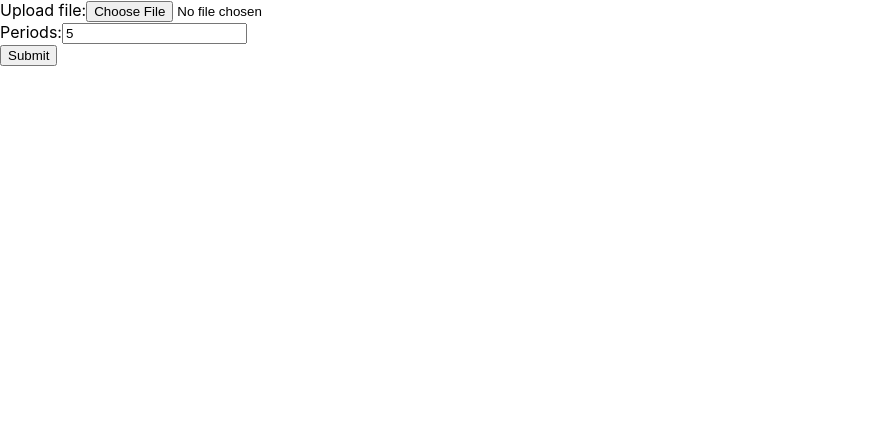
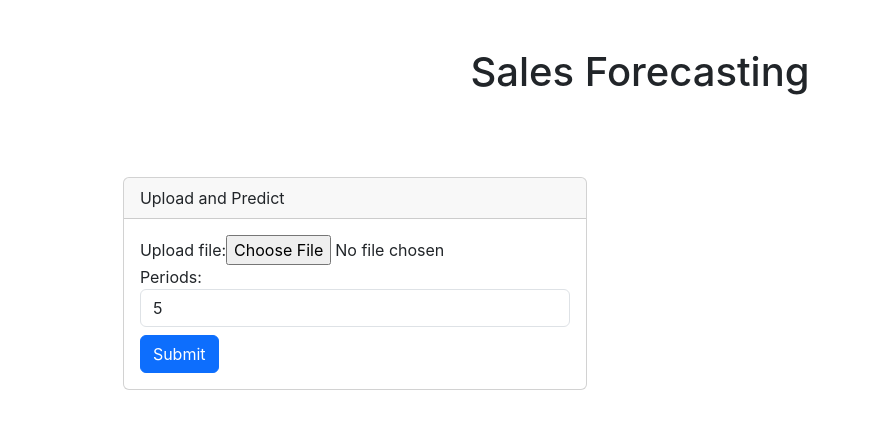
Before and after one commit to KhawajaAbdullah2000/LuckyMotosFrontend, a React (Create React App) app: page / in a window 1280 px wide. Shown: the top 428 px of the page, without its empty margins (0-870 px from the left). Built offline with nearby package versions, Linux system fonts and the light colour scheme.

Commit message:
done till showing table data on frontend

```diff
--- a/public/index.html
+++ b/public/index.html
@@ -5,6 +5,7 @@
     <link rel="icon" href="%PUBLIC_URL%/favicon.ico" />
     <meta name="viewport" content="width=device-width, initial-scale=1" />
     <meta name="theme-color" content="#000000" />
+    <link href="https://cdn.jsdelivr.net/npm/bootstrap@5.3.3/dist/css/bootstrap.min.css" rel="stylesheet" integrity="sha384-QWTKZyjpPEjISv5WaRU9OFeRpok6YctnYmDr5pNlyT2bRjXh0JMhjY6hW+ALEwIH" crossorigin="anonymous">
     <meta
       name="description"
       content="Web site created using create-react-app"
@@ -39,5 +40,7 @@
       To begin the development, run `npm start` or `yarn start`.
       To create a production bundle, use `npm run build` or `yarn build`.
     -->
+    <script src="https://cdn.jsdelivr.net/npm/@popperjs/core@2.11.8/dist/umd/popper.min.js" integrity="sha384-I7E8VVD/ismYTF4hNIPjVp/Zjvgyol6VFvRkX/vR+Vc4jQkC+hVqc2pM8ODewa9r" crossorigin="anonymous"></script>
+    <script src="https://cdn.jsdelivr.net/npm/bootstrap@5.3.3/dist/js/bootstrap.min.js" integrity="sha384-0pUGZvbkm6XF6gxjEnlmuGrJXVbNuzT9qBBavbLwCsOGabYfZo0T0to5eqruptLy" crossorigin="anonymous"></script>
   </body>
 </html>
--- a/src/App.css
+++ b/src/App.css
@@ -1,67 +1,16 @@
-body {
-  font-family: Arial, sans-serif;
-  background-color: #f4f4f9;
+
+.center-content {
   display: flex;
-  justify-content: center;
-  height: 100vh;
-  margin: 0;
+  flex-direction: column;
+  align-items: center; /* Centers horizontally */
+  height: 50vh; /* Takes at least the full height of the viewport */
+ margin-top: 5%;
+}
+.scrollable-table {
+  height: 50vh;
+  overflow-y: auto; /* Adds vertical scroll */
 }
 
-.container {
-  margin-top: 20%;
-  background-color: #fff;
-  padding: 20px;
-  border-radius: 8px;
-  box-shadow: 0 0 10px rgba(0, 0, 0, 0.1);
-  max-width: 400px;
-  width: 100%;
-  text-align: center;
+.full-width-table .table {
+  width: 70%;  /* Ensures the table stretches to the full width of its container */
 }
-
-h1 {
-  margin-bottom: 20px;
-  color: #333;
-}
-
-.form {
-  display: flex;
-  flex-direction: column;
-}
-
-.form-group {
-  margin-bottom: 15px;
-  text-align: left;
-}
-
-label {
-  display: block;
-  margin-bottom: 5px;
-  color: #333;
-}
-
-input {
-  width: 100%;
-  padding: 10px;
-  border: 1px solid #ccc;
-  border-radius: 4px;
-  box-sizing: border-box;
-}
-
-button {
-  width: 100%;
-  padding: 10px;
-  background-color: #007bff;
-  color: #fff;
-  border: none;
-  border-radius: 4px;
-  cursor: pointer;
-  font-size: 16px;
-}
-
-button:disabled {
-  background-color: #cccccc;
-}
-
-button:hover:not(:disabled) {
-  background-color: #0056b3;
-}
--- a/src/App.js
+++ b/src/App.js
@@ -1,5 +1,6 @@
 import React, { useState } from 'react';
 import axios from 'axios';
+import './App.css'; // Ensure the CSS is imported
 
 function App() {
     const [file, setFile] = useState(null);
@@ -11,7 +12,7 @@ function App() {
     };
 
     const handlePeriodChange = (event) => {
-        setPeriods(event.target.value);
+        setPeriods(parseInt(event.target.value, 10)); // Ensure it's an integer
     };
 
     const handleSubmit = async (event) => {
@@ -34,34 +35,57 @@ function App() {
     };
 
     // Convert the yhat1 object to an array of values
-    const yhat1Values = result ? Object.values(result.yhat1) : [];
+    const yhat1Values = result ? Object.values(result.yhat1).map(value => value.toFixed(2)) : [];
+    const dates = result ? Object.values(result.ds).map(date => date.split(" ").slice(0, 4).join(" ")) : [];
 
     return (
-        <div>
-            <form onSubmit={handleSubmit}>
-                <label>
-                    Upload file:
-                    <input type="file" onChange={handleFileChange} />
-                </label>
-                <br />
-                <label>
-                    Periods:
-                    <input type="number" value={periods} onChange={handlePeriodChange} />
-                </label>
-                <br />
-                <button type="submit">Submit</button>
-            </form>
-            {/* Render yhat1 values if result is available */}
-            {yhat1Values.length > 0 && (
-                <div>
-                    <h3>yhat1 Values:</h3>
-                    <ul>
-                        {yhat1Values.map((value, index) => (
-                            <li key={index}>{value}</li>
-                        ))}
-                    </ul>
+        <div className="container mt-5">
+
+        <h1 className='text-center mb-4'>Sales Forecasting</h1>
+            <div className="row">
+                <div className="col-md-6 center-content">
+                    <div className="card">
+                        <div className="card-header">
+                            Upload and Predict
+                        </div>
+                        <div className="card-body">
+                            <form onSubmit={handleSubmit} className="form-group">
+                                <div className="form-group">
+                                    <label htmlFor="fileUpload">Upload file:</label>
+                                    <input type="file" className="form-control-file" id="fileUpload" onChange={handleFileChange} />
+                                </div>
+                                <div className="form-group">
+                                    <label htmlFor="periodsInput">Periods:</label>
+                                    <input type="number" className="form-control" id="periodsInput" value={periods} onChange={handlePeriodChange} />
+                                </div>
+                                <button type="submit" className="btn btn-primary mt-2">Submit</button>
+                            </form>
+                        </div>
+                    </div>
                 </div>
-            )}
+                <div className="col-md-6 full-width-table">
+                    {yhat1Values.length > 0 && (
+                        <div className="scrollable-table">
+                            <table className="table table-striped">
+                                <thead>
+                                    <tr>
+                                        <th>Date</th>
+                                        <th>Forecast</th>
+                                    </tr>
+                                </thead>
+                                <tbody>
+                                    {yhat1Values.map((value, index) => (
+                                        <tr key={index}>
+                                            <td>{dates[index]}</td>
+                                            <td>{value}</td>
+                                        </tr>
+                                    ))}
+                                </tbody>
+                            </table>
+                        </div>
+                    )}
+                </div>
+            </div>
         </div>
     );
 }
```
